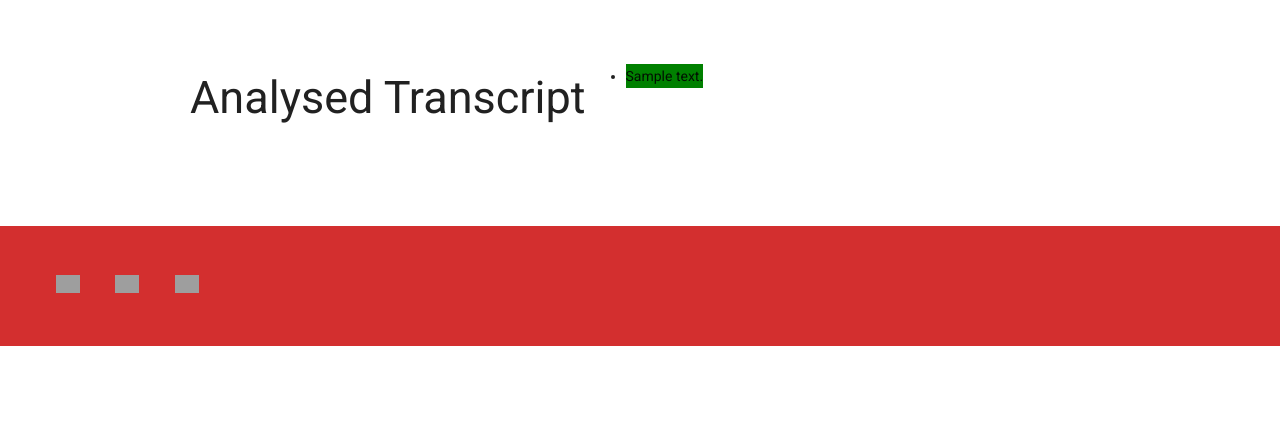
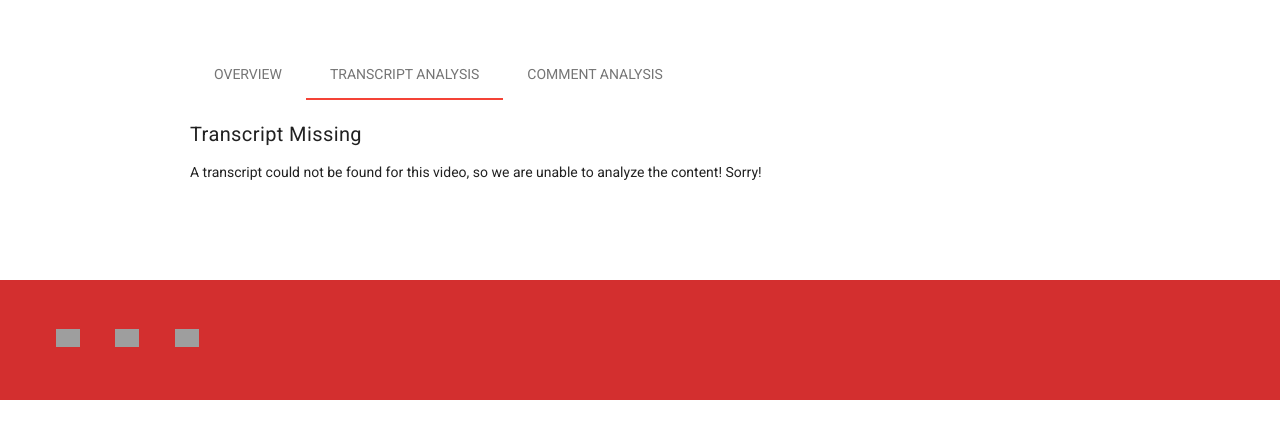
Before and after one commit to robcharlwood/you-judge, a Django app: template templates/video_transcript.html in a window 1280 px wide. Shown: the part 128-568 px from the top of the page. Run offline with Django 3.2, Linux system fonts and the light colour scheme; the template is opened without the code that fills it: most values are stand-ins (such as "Sample title", 1, 10 or a date in 2020); grey boxes are pictures that could not be loaded.

Commit message:
More style changes

```diff
--- a/templates/video_transcript.html
+++ b/templates/video_transcript.html
@@ -9,13 +9,55 @@
 {% endblock breadcrumbs %}
 
 {% block content %}
-    {% if object.analyzed_transcript %}
-    <h2>Analysed Transcript</h2>
-        <ul>
-        {% for sentence in object.analyzed_transcript.sentences %}
-            <li style="{% if sentence.sentiment.score < 0 %}background-color:red{% else %}{% if sentence.sentiment.score > 0 %}background-color:green{% else %}{% if sentence.sentiment.score == 0 %}background-color:grey{% endif %}{% endif %}{% endif %}">{{ sentence.text.content }}</li>
-        {% endfor %}
-        </ul>
+<div style="background-color: #ffffff;">
+  <a href="{% url 'dashboard:video_view' object.project_id object.pk %}" style="color: #757575;" class="mdl-layout__tab">Overview</a>
+  <a href="#"  style="color: #757575; border-bottom: 2px solid rgb(244, 67, 54);" class="mdl-layout__tab">Transcript Analysis</a>
+  <a href="{% url 'dashboard:video_comment_view' object.project.pk object.pk %}"  style="color: #757575;" class="mdl-layout__tab">Comment Analysis</a>
+</div>
+
+<div class="mdl-cell--12-col">
+
+    {% if object.transcript %}
+        {% if object.transcript and not object.analyzed_transcript %}
+            <h5>Transcript Analysis in progress...</h5>
+            <div class="mdl-spinner mdl-js-spinner is-active"></div>
+        {% else %}
+            {% if object.transcript and object.analyzed_transcript %}
+                <h5>Analysed Transcript <i class="material-icons" style="font-size: 26px;">closed_captions</i></h5>
+
+                <p>This video is generally {% sentiment_display object.analyzed_transcript.documentSentiment.score %} in content</p>
+
+                <ul class="demo-list-three mdl-list">
+                  {% for sentence in object.analyzed_transcript.sentences %}
+                    <li style="padding-left: 0;" class="mdl-list__item mdl-list__item--three-line">
+                      <span class="mdl-list__item-primary-content">
+                        <span class="mdl-list__item-text-body">
+                          {{ sentence.text.content }}
+                        </span>
+                      </span>
+                      <span class="mdl-list__item-secondary-content">
+                        <div class="mdl-list__item-secondary-action">
+                            {% if sentence.sentiment.score > 0 %}
+                                <i class="material-icons" style="color: green;">sentiment_very_satisfied</i>
+                            {% endif %}
+                            {% if sentence.sentiment.score < 0 %}
+                                <i class="material-icons" style="color: red;">sentiment_very_dissatisfied</i>
+                            {% endif %}
+                            {% if sentence.sentiment.score == 0 %}
+                                <i class="material-icons">sentiment_satisfied</i>
+                            {% endif %}
+                          </div>
+                      </span>
+                    </li>
+                  {% endfor %}
+                </ul>
+            {% endif %}
+        {% endif %}
+    {% else %}
+        <h5>Transcript Missing</h5>
+        <p>A transcript could not be found for this video, so we are unable to analyze the content! Sorry!</p>
     {% endif %}
 
+</div>
+
 {% endblock content %}
```
Also changed, not shown: templates/video_comments.html (+9 -1 lines), templates/video_detail.html (+10 -10 lines).
